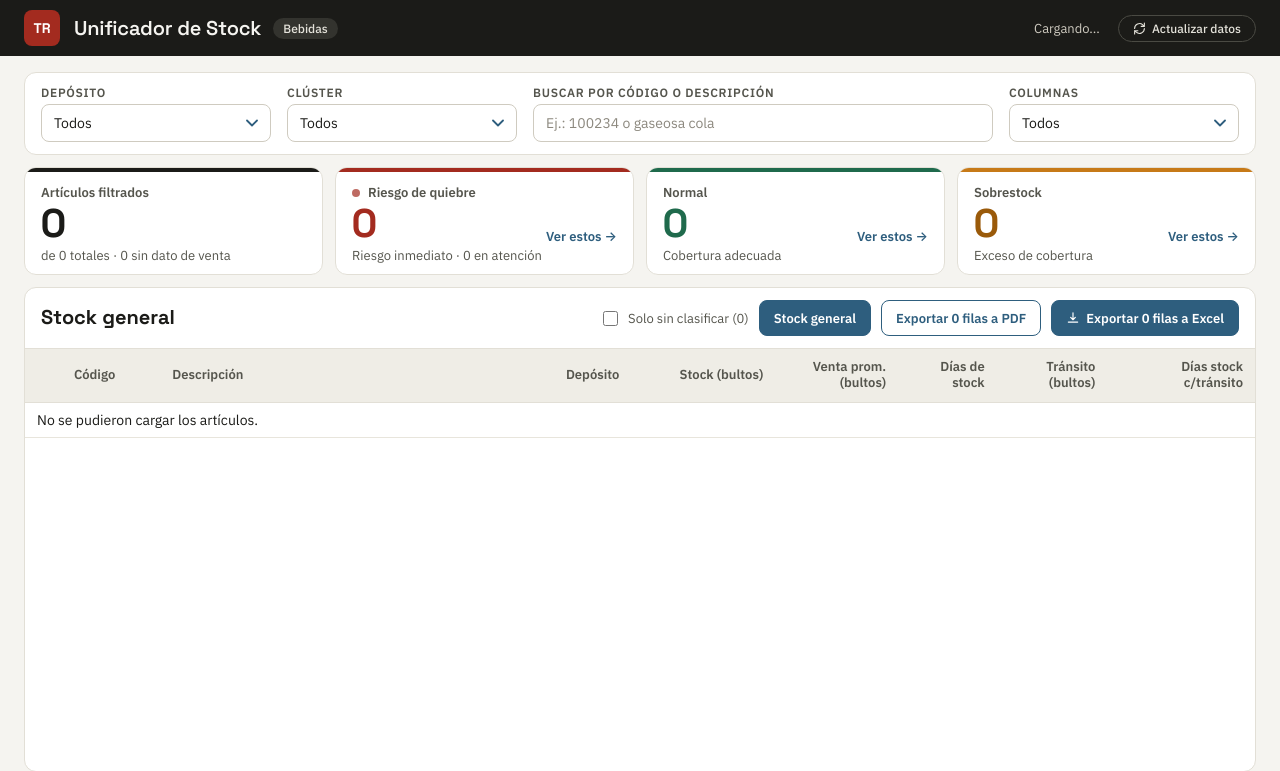
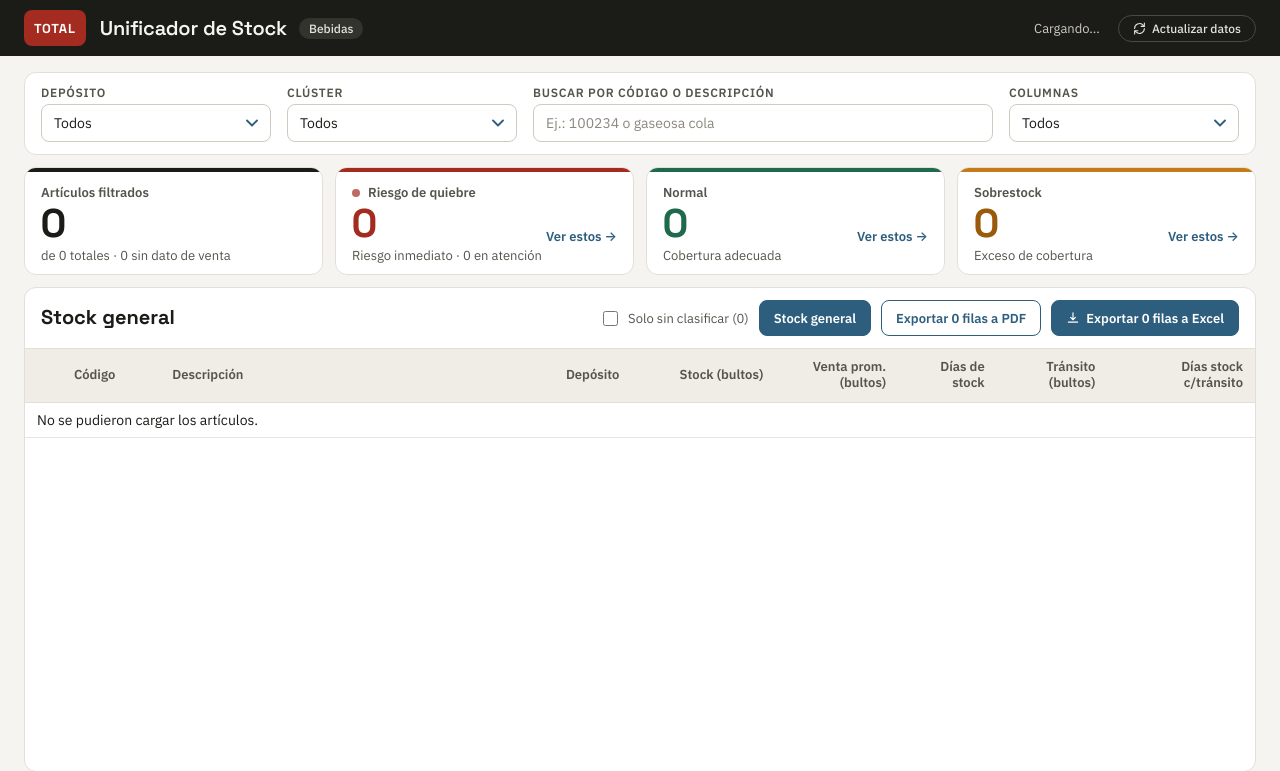
Before and after one commit to n-miranda/proyecto-bebidas, a Flask app: page / in a window 1280 px wide. Shown: the top 771 px of the page. Run offline with Flask 3, Linux system fonts and the light colour scheme.

Commit message:
Logo del encabezado: TR -> TOTAL
Co-Authored-By: Claude Sonnet 5 <noreply@anthropic.com>

```diff
--- a/public/index.html
+++ b/public/index.html
@@ -13,7 +13,7 @@
 <body>
   <header class="barra-superior">
     <div class="marca">
-      <div class="marca-icono" aria-hidden="true">TR</div>
+      <div class="marca-icono" aria-hidden="true">TOTAL</div>
       <div class="marca-texto">
         <h1>Unificador de Stock</h1>
         <span class="marca-empresa">Bebidas</span>
--- a/public/static/estilos.css
+++ b/public/static/estilos.css
@@ -113,8 +113,9 @@ body {
 }
 
 .marca-icono {
-  width: 36px;
+  min-width: 36px;
   height: 36px;
+  padding: 0 10px;
   flex-shrink: 0;
   border-radius: var(--radio-chico);
   background: var(--marca-badge);
@@ -124,7 +125,8 @@ body {
   justify-content: center;
   font-family: var(--fuente-display);
   font-weight: 700;
-  font-size: 14px;
+  font-size: 13px;
+  letter-spacing: 0.06em;
 }
 
 .marca-texto {
--- a/public/stock-general.html
+++ b/public/stock-general.html
@@ -13,7 +13,7 @@
 <body>
   <header class="barra-superior">
     <div class="marca">
-      <div class="marca-icono" aria-hidden="true">TR</div>
+      <div class="marca-icono" aria-hidden="true">TOTAL</div>
       <div class="marca-texto">
         <h1>Stock General</h1>
         <span class="marca-empresa">Bebidas</span>
--- a/src/web/static/estilos.css
+++ b/src/web/static/estilos.css
@@ -113,8 +113,9 @@ body {
 }
 
 .marca-icono {
-  width: 36px;
+  min-width: 36px;
   height: 36px;
+  padding: 0 10px;
   flex-shrink: 0;
   border-radius: var(--radio-chico);
   background: var(--marca-badge);
@@ -124,7 +125,8 @@ body {
   justify-content: center;
   font-family: var(--fuente-display);
   font-weight: 700;
-  font-size: 14px;
+  font-size: 13px;
+  letter-spacing: 0.06em;
 }
 
 .marca-texto {
--- a/src/web/templates/index.html
+++ b/src/web/templates/index.html
@@ -13,7 +13,7 @@
 <body>
   <header class="barra-superior">
     <div class="marca">
-      <div class="marca-icono" aria-hidden="true">TR</div>
+      <div class="marca-icono" aria-hidden="true">TOTAL</div>
       <div class="marca-texto">
         <h1>Unificador de Stock</h1>
         <span class="marca-empresa">Bebidas</span>
--- a/src/web/templates/stock_general.html
+++ b/src/web/templates/stock_general.html
@@ -13,7 +13,7 @@
 <body>
   <header class="barra-superior">
     <div class="marca">
-      <div class="marca-icono" aria-hidden="true">TR</div>
+      <div class="marca-icono" aria-hidden="true">TOTAL</div>
       <div class="marca-texto">
         <h1>Stock General</h1>
         <span class="marca-empresa">Bebidas</span>
```
